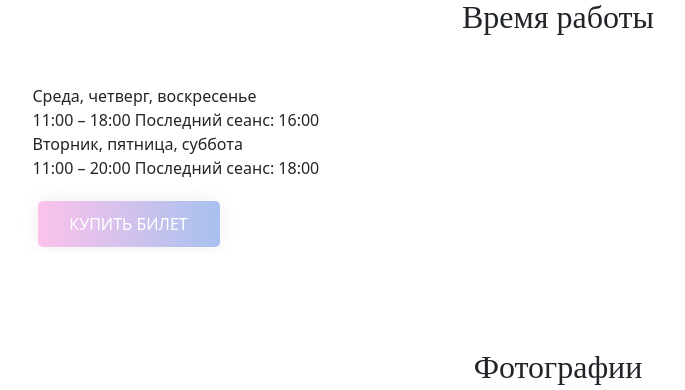
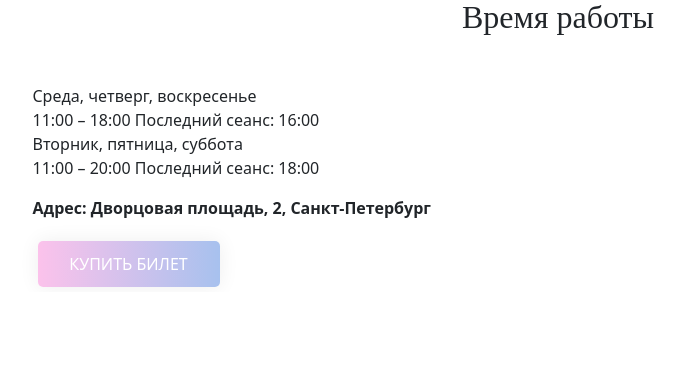
Before and after one commit to TotKtoSmog/Attractions, an ASP.NET Core app: page /SaintPetersburg/Hermitage in a window 1280 px wide. Shown: the part 1292-1682 px from the top of the page, without its empty margins (82-767 px from the left). Run offline with ASP.NET Core 8, Linux system fonts and the light colour scheme; style sheets or scripts are compiled from the project's sources; some web fonts are replaced.

Commit message:
Редактирование страницы Эрмитаж

```diff
--- a/Views/City/SaintPetersburg/Hermitage.cshtml
+++ b/Views/City/SaintPetersburg/Hermitage.cshtml
@@ -22,6 +22,7 @@
             Вторник, пятница, суббота<br>
             11:00 – 20:00 Последний сеанс: 18:00
         </p>
+        <p><b>Адрес: Дворцовая площадь, 2, Санкт-Петербург</b></p>
         <div class="btn-container">
             <a href="https://tickets.hermitagemuseum.org/?id=3&sid=1" class="btn btn-2">Купить билет</a>
         </div>
@@ -61,7 +62,6 @@
         <form method="post" class="form-reviews" asp-controller="SaintPetersburg" asp-action="Hermitage">
             <div class="form-group">
                 <input type="hidden" name="Id_Sight" value="1" />
-                <a href="c:\users\totkt\source\repos\attractions\models\dbomodels\sight.cs"></a>
                 <br><label>Представтесь</label><br>
                 <input class="mb-2" name="NameSender" type="text" />
                 <textarea class="form-control" placeholder="Ваш отзыв" name="FeedBackText"></textarea>
```
